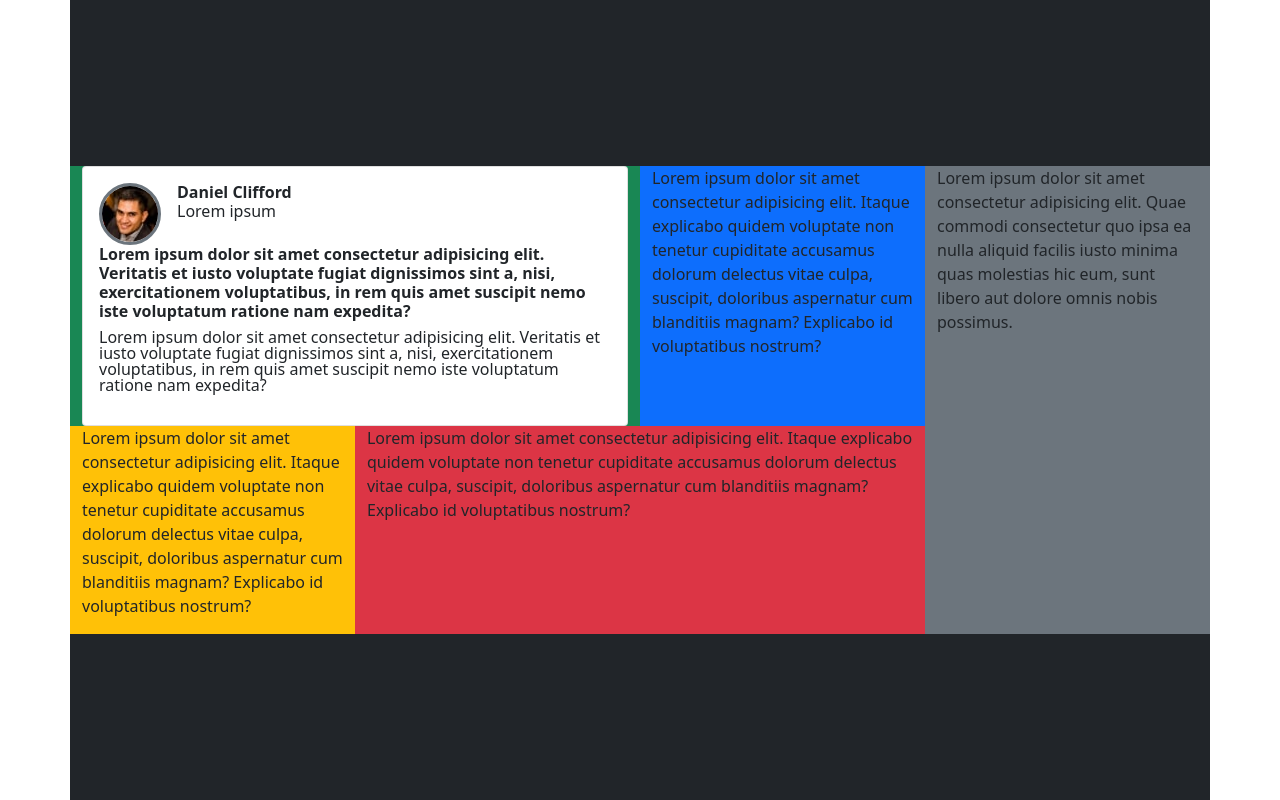
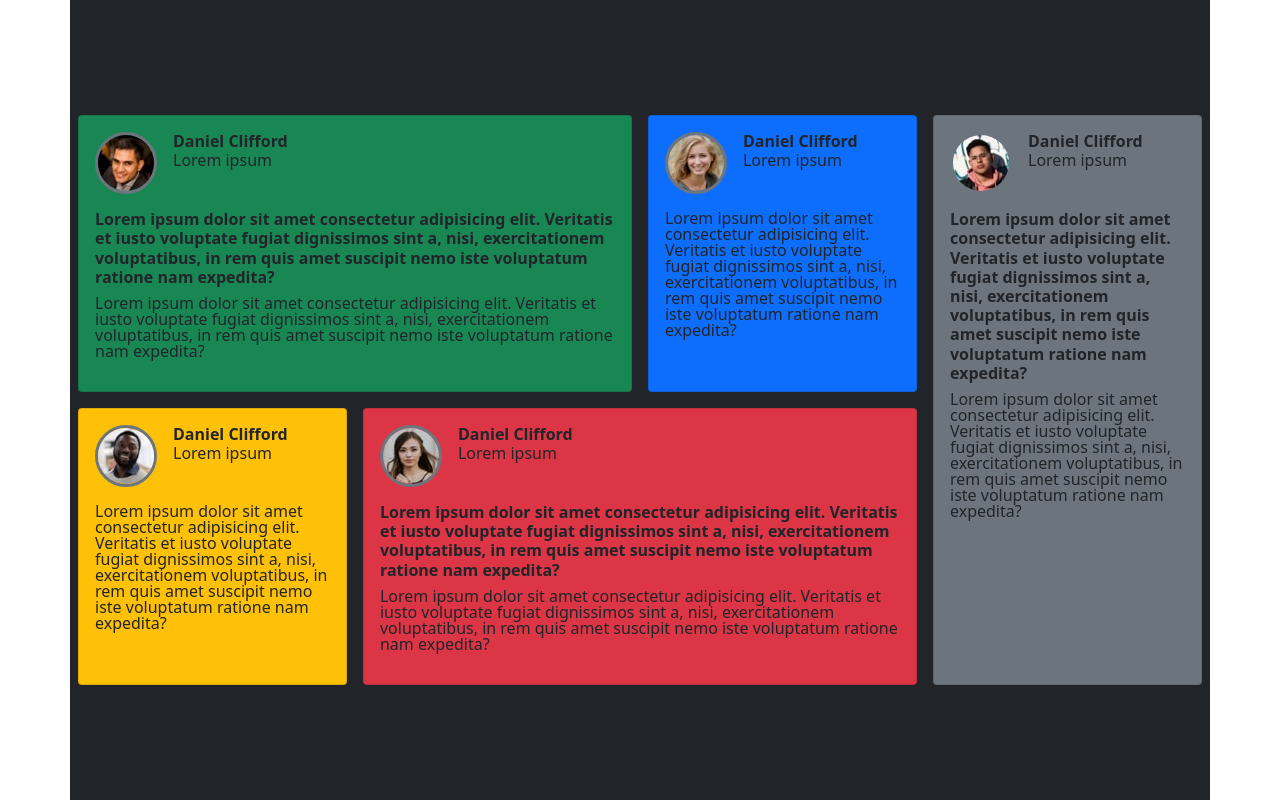
Before and after one commit to NatzLand/Bootstrap-ejercicio, a plain HTML site: page index.html in a window 1280 px wide. Drawn offline with nearby package versions, Linux system fonts and the light colour scheme.

Commit message:
agregamos fotos

```diff
--- a/index.html
+++ b/index.html
@@ -24,11 +24,11 @@
             <!-- ccolumna izquierda -->
             <div class="col-12 col-lg-9">
                 <div class="row">
-                    <div class="col-12 col-lg-8 bg-success">
+                    <div class="col-12 col-lg-8 p-2">
 
-                        <article class="card">
+                        <article class="card h-100 bg-success">
                             <div class="card-body">
-                                <div class= "d-flex">
+                                <div class= "d-flex mb-3">
                                     <img src="./images/image-daniel.jpg" alt="" class="border border-secondary border-3 rounded-circle">
                                     <div class="ps-3">
                                         <h6 class="m-0 h6 fw-bold">Daniel Clifford</h6>
@@ -44,22 +44,83 @@
                             </div>
                         </article>
                     </div>
-                    <div class="col-12 col-lg-4 bg-primary">
-                        <p>Lorem ipsum dolor sit amet consectetur adipisicing elit. Itaque explicabo quidem voluptate non tenetur cupiditate accusamus dolorum delectus vitae culpa, suscipit, doloribus aspernatur cum blanditiis magnam? Explicabo id voluptatibus nostrum?
-                        </p>
+                    <div class="col-12 col-lg-4 p-2">
+                        <article class="card h-100 bg-primary">
+                            <div class="card-body">
+                                <div class= "d-flex mb-3">
+                                    <img src="./images/image-jeanette.jpg" alt="" class="border border-secondary border-3 rounded-circle">
+                                    <div class="ps-3">
+                                        <h6 class="m-0 h6 fw-bold">Daniel Clifford</h6>
+                                        <p class="m-0 h6 fw-light" >Lorem ipsum</p>
+                                    </div>
+
+                                </div>
+                                <div>
+
+                                    <p class="fs-6 lh-1">Lorem ipsum dolor sit amet consectetur adipisicing elit. Veritatis et iusto voluptate fugiat dignissimos sint a, nisi, exercitationem voluptatibus, in rem quis amet suscipit nemo iste voluptatum ratione nam expedita?</p>
+
+                                </div>
+                            </div>
+                        </article>
                     </div>
-                    <div class="col-12 col-lg-4 bg-warning">
-                        <p>Lorem ipsum dolor sit amet consectetur adipisicing elit. Itaque explicabo quidem voluptate non tenetur cupiditate accusamus dolorum delectus vitae culpa, suscipit, doloribus aspernatur cum blanditiis magnam? Explicabo id voluptatibus nostrum?
-                        </p>
+                    <div class="col-12 col-lg-4 p-2">
+                        <article class="card h-100 bg-warning">
+                            <div class="card-body">
+                                <div class= "d-flex mb-3">
+                                    <img src="./images/image-jonathan.jpg" alt="" class="border border-secondary border-3 rounded-circle">
+                                    <div class="ps-3">
+                                        <h6 class="m-0 h6 fw-bold">Daniel Clifford</h6>
+                                        <p class="m-0 h6 fw-light" >Lorem ipsum</p>
+                                    </div>
+
+                                </div>
+                                <div>
+
+                                    <p class="fs-6 lh-1">Lorem ipsum dolor sit amet consectetur adipisicing elit. Veritatis et iusto voluptate fugiat dignissimos sint a, nisi, exercitationem voluptatibus, in rem quis amet suscipit nemo iste voluptatum ratione nam expedita?</p>
+
+                                </div>
+                            </div>
+                        </article>
                     </div>
-                    <div class="col-12 col-lg-8 bg-danger">
-                        <p>Lorem ipsum dolor sit amet consectetur adipisicing elit. Itaque explicabo quidem voluptate non tenetur cupiditate accusamus dolorum delectus vitae culpa, suscipit, doloribus aspernatur cum blanditiis magnam? Explicabo id voluptatibus nostrum?
-                        </p>
+                    <div class="col-12 col-lg-8 p-2">
+                        <article class="card h-100 bg-danger">
+                            <div class="card-body">
+                                <div class= "d-flex mb-3">
+                                    <img src="./images/image-kira.jpg" alt="" class="border border-secondary border-3 rounded-circle">
+                                    <div class="ps-3">
+                                        <h6 class="m-0 h6 fw-bold">Daniel Clifford</h6>
+                                        <p class="m-0 h6 fw-light" >Lorem ipsum</p>
+                                    </div>
+
+                                </div>
+                                <div>
+                                    <p class="h6 fw-bold">Lorem ipsum dolor sit amet consectetur adipisicing elit. Veritatis et iusto voluptate fugiat dignissimos sint a, nisi, exercitationem voluptatibus, in rem quis amet suscipit nemo iste voluptatum ratione nam expedita?</p>
+                                    <p class="fs-6 lh-1">Lorem ipsum dolor sit amet consectetur adipisicing elit. Veritatis et iusto voluptate fugiat dignissimos sint a, nisi, exercitationem voluptatibus, in rem quis amet suscipit nemo iste voluptatum ratione nam expedita?</p>
+
+                                </div>
+                            </div>
+                        </article>
                     </div>
                 </div>
             </div>
-            <div class="col-12 col-lg-3 bg-secondary">
-                <p>Lorem ipsum dolor sit amet consectetur adipisicing elit. Quae commodi consectetur quo ipsa ea nulla aliquid facilis iusto minima quas molestias hic eum, sunt libero aut dolore omnis nobis possimus.</p>
+            <div class="col-12 col-lg-3 p-2">
+                <article class="card h-100 bg-secondary">
+                    <div class="card-body">
+                        <div class= "d-flex mb-3">
+                            <img src="./images/image-patrick.jpg" alt="" class="border border-secondary border-3 rounded-circle">
+                            <div class="ps-3">
+                                <h6 class="m-0 h6 fw-bold">Daniel Clifford</h6>
+                                <p class="m-0 h6 fw-light" >Lorem ipsum</p>
+                            </div>
+
+                        </div>
+                        <div>
+                            <p class="h6 fw-bold">Lorem ipsum dolor sit amet consectetur adipisicing elit. Veritatis et iusto voluptate fugiat dignissimos sint a, nisi, exercitationem voluptatibus, in rem quis amet suscipit nemo iste voluptatum ratione nam expedita?</p>
+                            <p class="fs-6 lh-1">Lorem ipsum dolor sit amet consectetur adipisicing elit. Veritatis et iusto voluptate fugiat dignissimos sint a, nisi, exercitationem voluptatibus, in rem quis amet suscipit nemo iste voluptatum ratione nam expedita?</p>
+
+                        </div>
+                    </div>
+                </article>
             </div>
 
         </div>
```
